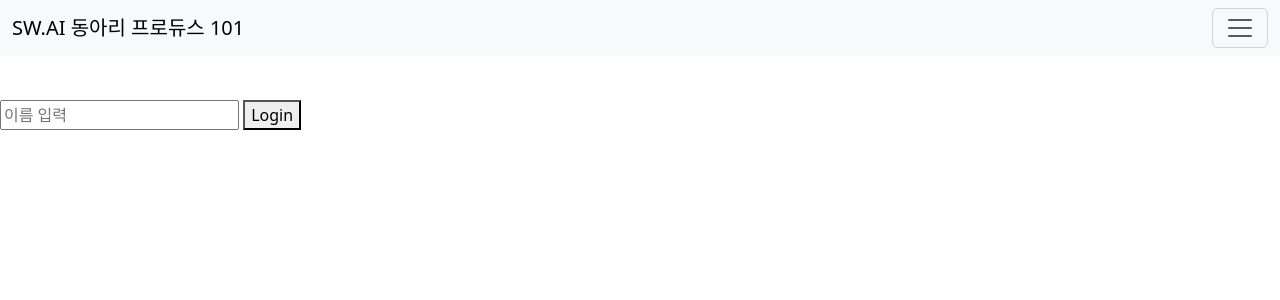
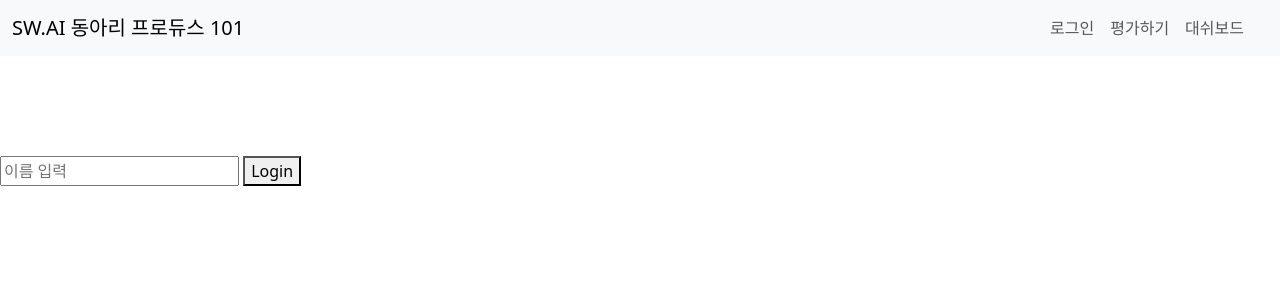
Before and after one commit to kgh123123/produce-101, a Flask app: page /login in a window 1280 px wide. Shown: the top 300 px of the page. Run offline with Flask 3, Linux system fonts and the light colour scheme.

Commit message:
Changes to be committed:네비게이션 바 수정, 로그인 에러 수정     modified:   main.py 	modified:   static/navigation.html 	modified:   templates/login.html 	new file:   templates/vote.html

```diff
--- a/main.py
+++ b/main.py
@@ -2,17 +2,21 @@ from flask import Flask, session, render_template, request, redirect
 import sqlite3
 
 app = Flask(__name__)
-conn = sqlite3.connect('user.db')
+conn = sqlite3.connect('user.db', isolation_level= None)
 cursor = conn.cursor()
 app.secret_key = 'LN$oaYB9-5KBT7G'
+
+login_error:bool = False
 
 #SQLite 데이터베이스 초기화
 def init_db():
     cursor.execute('''
         CREATE TABLE IF NOT EXISTS users (
             id INTEGER PRIMARY KEY AUTOINCREMENT,
-            number TEXT NOT NULL,
-            name TEXT NOT NULL
+            number INTEGER NOT NULL,
+            name TEXT NOT NULL,
+            count INTEGER NOT NULL,
+            manager BOOLEAN NOT NULL
         )
     ''')
     conn.commit()
@@ -27,7 +31,13 @@ def index():
 @app.route('/login')
 def login():
     name:str = session.get('name', "로그인되지 않음")
-    return render_template("login.html",name=name)
+    already_login:str = 'disabled' if name == "로그인되지 않음" else ' '
+    return render_template("login.html",name=name, is_login_error=str(int(login_error)), is_already_login=already_login)
+
+@app.route('/vote')
+def vote():
+    name:str = session.get('name', "로그인되지 않음")
+    return render_template("vote.html",name=name)
 
 @app.route('/dashboard')
 def dashboard():
@@ -35,10 +45,17 @@ def dashboard():
     return render_template("dashboard.html",name=name)
 
 @app.route('/POST_login', methods=['POST'])
-def POST_login  ():
-    name = request.form['name']  # 폼 데이터에서 'userid' 값을 가져옴
-    session['name'] = name #form에서 가져온 userid를 session에 저장
-    return redirect('/') #로그인에 성공하면 홈화면으로 redirect
+def POST_login():
+    global login_error
+    try:
+        name = request.form['name']  # 폼 데이터에서 'userid' 값을 가져옴
+        cursor.execute("")
+        session['name'] = name #form에서 가져온 userid를 session에 저장
+        login_error = False
+        return redirect('/') #로그인에 성공하면 홈화면으로 redirect
+    except:
+        login_error = True
+        return redirect('/login') #로그인에 실패하면 로그인화면으로 redirect
 
 
 #TODO:GPT의 힘을 빌린 투표코드(현재 따옴표로 주석처리), 로그인 기능 완성 후 연동
@@ -61,5 +78,5 @@ def vote():
     return redirect(url_for('index'))'''
 
 if __name__ == '__main__':
-    init_db()  # 데이터베이스 초기화
+    #init_db()  #데이터베이스를 초기화시키는 명령이니 되도록 주석을 풀지 말 것
     app.run(debug=True)
--- a/static/navigation.html
+++ b/static/navigation.html
@@ -1,6 +1,6 @@
-<nav class="navbar bg-body-tertiary fixed-top">
+<nav class="navbar navbar-expand-lg bg-body-tertiary">
     <div class="container-fluid">
-      <a class="navbar-brand" href="#">SW.AI 동아리 프로듀스 101</a>
+      <a class="navbar-brand" href="/">SW.AI 동아리 프로듀스 101</a>
       <button class="navbar-toggler" type="button" data-bs-toggle="offcanvas" data-bs-target="#offcanvasNavbar" aria-controls="offcanvasNavbar" aria-label="Toggle navigation">
         <span class="navbar-toggler-icon"></span>
       </button>
@@ -12,10 +12,13 @@
         <div class="offcanvas-body">
           <ul class="navbar-nav justify-content-end flex-grow-1 pe-3">
             <li class="nav-item">
-              <a class="nav-link" href="#">평가하기</a>
+              <a class="nav-link LOGIN_DISABLED" href="/login">로그인</a>
             </li>
             <li class="nav-item">
-              <a class="nav-link" href="#">대쉬보드</a>
+              <a class="nav-link" href="/vote">평가하기</a>
+            </li>
+            <li class="nav-item">
+              <a class="nav-link DASHBOARD_DISABLED" href="/dashboard">대쉬보드</a>
             </li>
           </ul>
         </div>
--- a/templates/login.html
+++ b/templates/login.html
@@ -24,7 +24,18 @@
           .then(data => {
             var replacename = data.replace("NAME", "{{name}}");
             document.getElementById('navigation').innerHTML = replacename;
+        }).then(data => {
+            var replacename = data.replace("LOGIN_DISABLED", "{{is_already_login}}");
+            document.getElementById('navigation').innerHTML = replacename;
+        }).then(data => {
+            var replacename = data.replace("DASHBOARD_DISABLED", "disabled");
+            document.getElementById('navigation').innerHTML = replacename;
         });
+        if ("{{is_login_error}}" == "1") {
+          alert("로그인에 문제가 있습니다.");
+        } else {
+          //alert("로그인에 문제가 없습니다.");
+        }
     </script>
     <script src="https://cdn.jsdelivr.net/npm/bootstrap@5.3.3/dist/js/bootstrap.bundle.min.js" integrity="sha384-YvpcrYf0tY3lHB60NNkmXc5s9fDVZLESaAA55NDzOxhy9GkcIdslK1eN7N6jIeHz" crossorigin="anonymous"></script>
   </body>
```
Also changed, not shown: templates/vote.html (added, +28 -0 lines). Lines whose indentation alone changed are shown as unchanged.
